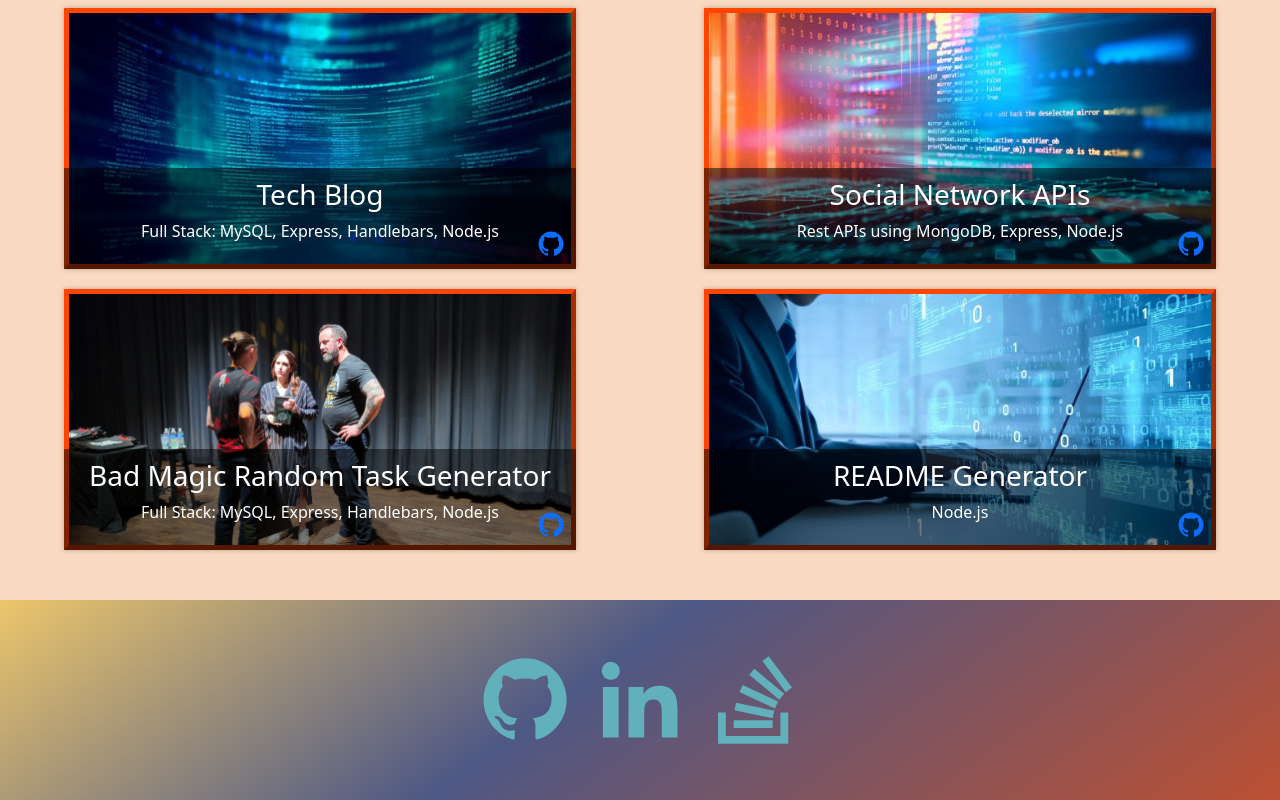
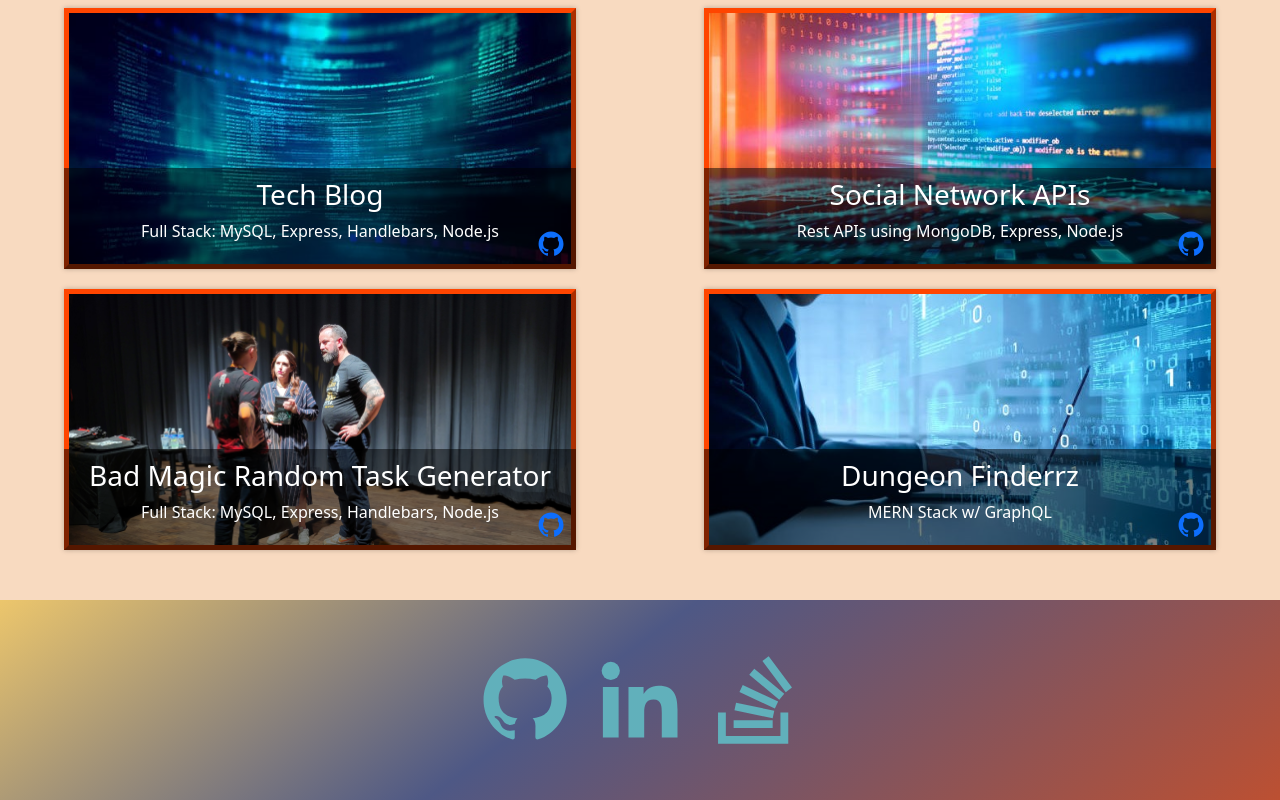
Before and after one commit to WolfSpiderman/react-portfolio, a React (Create React App) app: page /portfolio in a window 1280 px wide. Shown: the part 503-1303 px from the top of the page. Built offline with nearby package versions, Linux system fonts and the light colour scheme.

Commit message:
added Dungeon Finderrz

```diff
--- a/src/components/Project.js
+++ b/src/components/Project.js
@@ -40,11 +40,11 @@ export default function Project() {
       gitLink: 'https://github.com/WolfSpiderman/coinChallenge'
     },
     {
-      title: 'README Generator',
-      subtitle: 'Node.js',
+      title: 'Dungeon Finderrz',
+      subtitle: 'MERN Stack w/ GraphQL',
       imgSrc: `${process.env.PUBLIC_URL}/images/workStock.jpg`,
-      link: 'https://github.com/WolfSpiderman/readme-generator',
-      gitLink: 'https://github.com/WolfSpiderman/readme-generator'
+      link: 'https://dungeon-finderrz-e6d696a81520.herokuapp.com',
+      gitLink: 'https://github.com/WolfSpiderman/DungeonFinderrz'
     }
   ];
 
```
